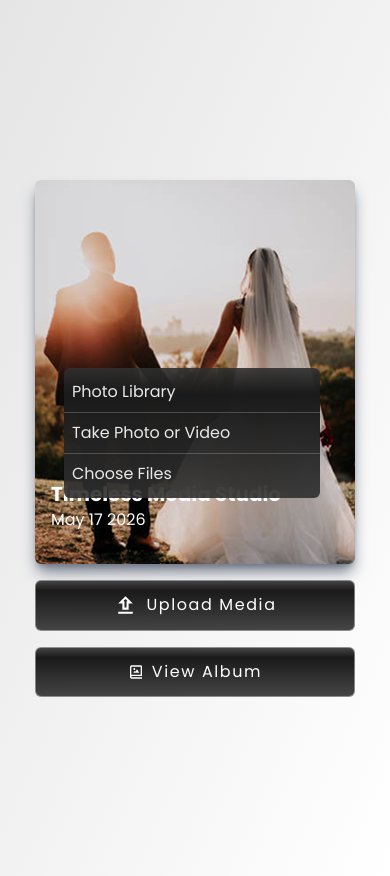
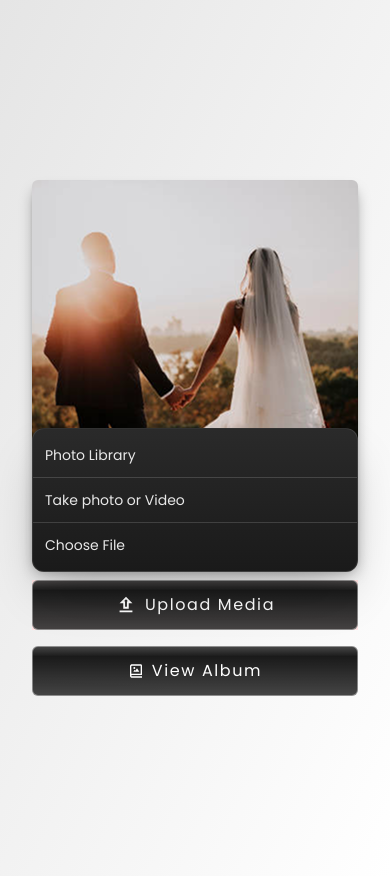
Before and after one commit to eringz/timeless-media-studio, a Next.js app: page /upload in a window 390 px wide. Both pictures are taken after a click on the button "Upload Media". Built offline with nearby package versions, Linux system fonts and the light colour scheme.

Commit message:
features: made an adjustment for responsiveness

```diff
--- a/app/upload/page.tsx
+++ b/app/upload/page.tsx
@@ -8,27 +8,59 @@ import { BiPhotoAlbum } from "react-icons/bi";
 const Upload = () => {
     const [isDisplay, setIsDisplay] = useState(false);
     return (
-        <div className="flex flex-col justify-center  items-center py-8 h-screen">
+        <div className="flex flex-col justify-center  items-center px-4 py-8 w-full min-h-screen">
             <div
-                className="bg-[url(/images/gallery/wedding.png)] flex flex-col justify-end items-start px-4 pb-8 mb-4 h-96 w-80 bg-fit bg-center rounded-md shadow-lg shadow-gray-500"
+                className="bg-[url(/images/gallery/wedding.png)] flex flex-col justify-end items-start px-4 pb-8 mb-4 h-96 w-full max-w-sm bg-no-repeat bg-fit bg-center rounded-md shadow-lg shadow-black/40"
             >
-                <h3 className="text-xl text-white font-bold">Timeless Media Studio</h3>
-                <span className="text-white">May 17 2026</span>
+                <h3 className="text-xl text-white font-bold tracking-wide">Timeless Media Studio</h3>
+                <span className="text-sm text-gray-300">May 17 2026</span>
             </div>
-            <div className="flex flex-col justify-center gap-4 w-full">
-                { isDisplay &&
+
+            {/** BUTTONS and MENU Container */}
+            <div className="flex flex-col justify-center gap-4 w-full max-w-sm">
+
+
+                <div className="relative h-full w-full bg-red-100">
+                    {/* { isDisplay &&
                     <div className="absolute top-92 left-16 flex flex-col  justify-between py-1  h-fit w-64 bg-gradient-to-b from-[#303030]/90 via-20% via-[#1A1A1A] to-[#303030]/90 via-20% hover:bg-[#1A1A1A] rounded-md text-start text-[#E8E8E8]">
                         <div className="p-2"> Photo Library</div>
                         <div className="p-2 border-t border-b border-white/20 py-2">Take Photo or Video</div>
                         <div className="p-2">Choose Files</div>
-                    </div>}
-                <button
-                    onClick={() => setIsDisplay(!isDisplay) }
-                    className="flex justify-center items-center gap-2 w-full py-3 bg-gradient-to-b from-[#303030]/90 via-20% via-[#1A1A1A] to-[#303030]/90 via-20% hover:bg-[#1A1A1A]  text-white text-md border border-white/40 rounded-md"
-                >
-                    <span className=""><MdOutlineUpload size="25" /></span>
-                    <span className="tracking-widest">Upload Media</span>
-                </button>
+                    </div>} */}
+                    <button
+                        onClick={() => setIsDisplay(!isDisplay) }
+                        className="flex justify-center items-center gap-2 w-full py-3 bg-gradient-to-b from-[#303030]/90 via-20% via-[#1A1A1A] to-[#303030]/90 via-20% hover:from-[#404040] hover:to-[#222]  text-white text-md border border-white/40 rounded-md"
+                    >
+                        <span className=""><MdOutlineUpload size="22" /></span>
+                        <span className="tracking-widest font-medium">Upload Media</span>
+                    </button>
+
+                    <div
+                        className={
+                            `absolute bottom-full left-0 flex-col justify-between py-1 mb-2  w-full h-fit  bg-gradient-to-b from-[#2A2A2A] to-[#1A1A1A] border
+                            border-white/10 rounded-xl text-start text-[#E8E8E8] shadow-2xl backdrop-blur-md transition-all duration-300 origin-bottom
+                            ${isDisplay  ? 'opacity-100 translate-y-0 pointer-events-auto scale-100' : 'opacity-0 translate-y-2 pointer-events-none scale-95' }
+                        `}
+                    >
+                        <button
+                            className="p-3 w-full text-sm hover:bg-white/5 text-left rounded-t-xl transition-colors "
+                        >
+                            Photo Library
+                        </button>
+                        <button
+                            className="p-3 py-3 w-full text-sm border-t border-b  border-white/15 hover:bg-white/5 text-left transition-colors "
+                        >
+                            Take photo or Video
+                        </button>
+                        <button
+                            className="p-3 text-sm w-full hover:bg-white/5 text-left rounded-b-xl transition-colors"
+                        >
+                            Choose File
+                        </button>
+                    </div>
+
+                </div>
+
                 <button
                     onClick={() => alert("Album")}
                     className="flex justify-center items-center gap-2 w-full py-3 bg-gradient-to-b from-[#303030]/90 via-20% via-[#1A1A1A] to-[#303030]/90 via-20% text-white text-md border border-white/40 rounded-md"
```
